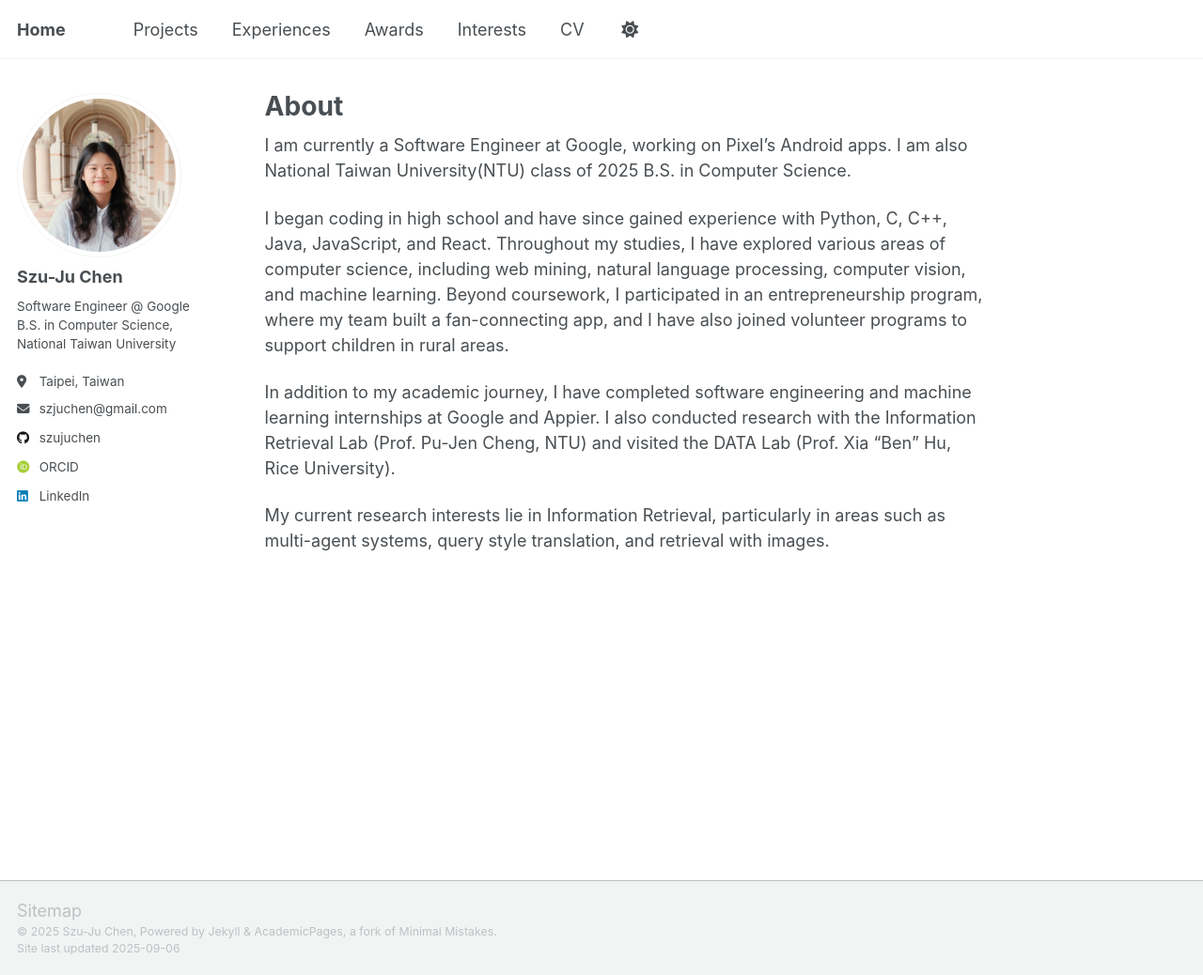
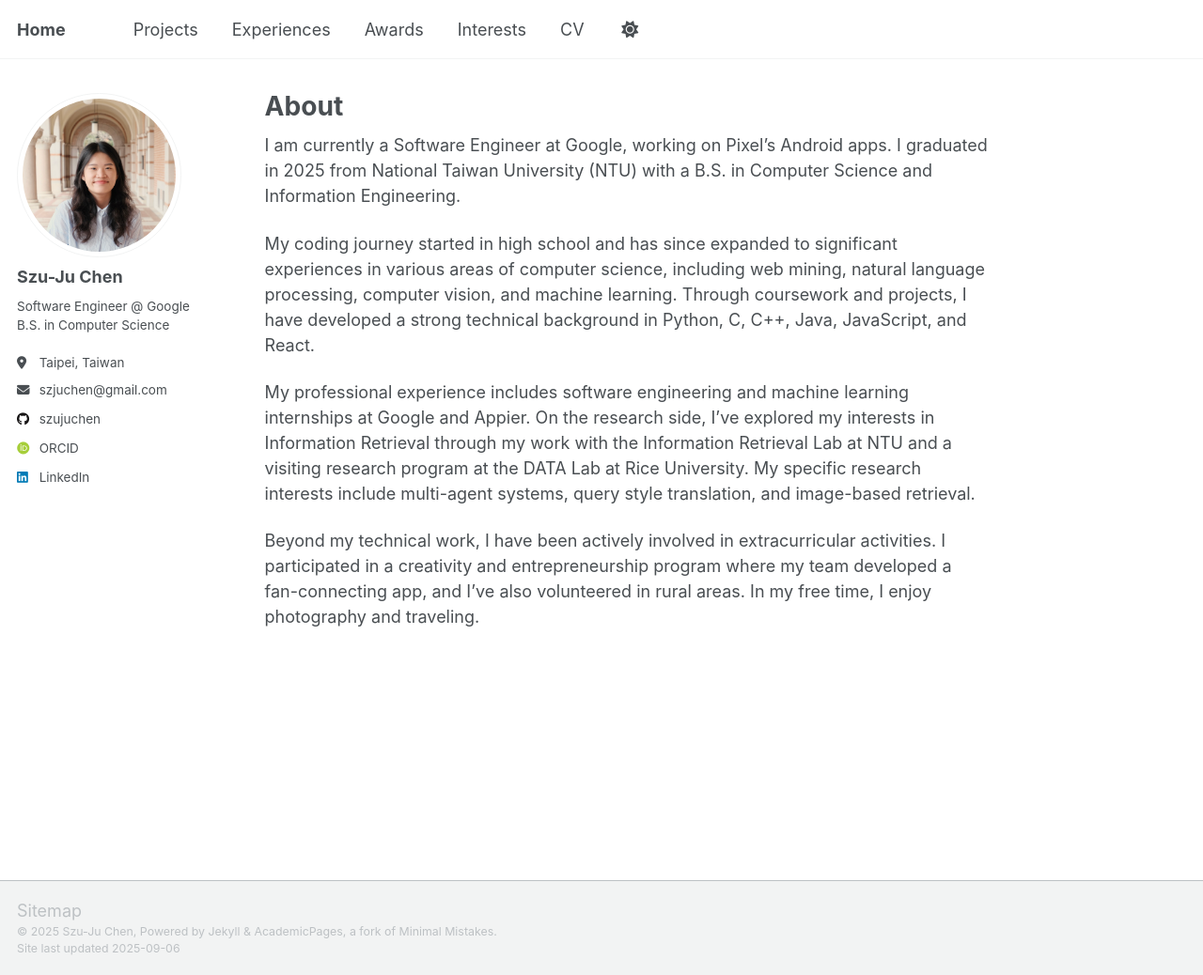
Before and after one commit to szujuchen/szujuchen.github.io, a Jekyll site: the page built from _pages/about.md, in a window 1280 px wide and 1038 px high. Shown: the whole window at 94% size. Built offline with Jekyll 4.4.1, drawn with Linux system fonts in a browser that asks for light colours; some web fonts are replaced; a script that is not in the unit is left out.

Commit message:
about page done

```diff
--- a/_config.yml
+++ b/_config.yml
@@ -25,7 +25,7 @@ author:
   avatar           : "me.jpg"
   name             : "Szu-Ju Chen"
   pronouns         : # example: "she/her"
-  bio              : "Software Engineer @ Google <br>B.S. in Computer Science, National Taiwan University"
+  bio              : "Software Engineer @ Google <br>B.S. in Computer Science"
   location         : "Taipei, Taiwan"
   employer         : #
   uri              : # URL
--- a/_pages/about.md
+++ b/_pages/about.md
@@ -5,10 +5,10 @@ author_profile: true
 pageTitle: "Szu-Ju Chen"
 ---
 
-I am currently a Software Engineer at Google, working on Pixel’s Android apps. I am also National Taiwan University(NTU) class of 2025 B.S. in Computer Science.
+I am currently a Software Engineer at Google, working on Pixel’s Android apps. I graduated in 2025 from National Taiwan University (NTU) with a B.S. in Computer Science and Information Engineering.
 
-I began coding in high school and have since gained experience with Python, C, C++, Java, JavaScript, and React. Throughout my studies, I have explored various areas of computer science, including web mining, natural language processing, computer vision, and machine learning. Beyond coursework, I participated in an entrepreneurship program, where my team built a fan-connecting app, and I have also joined volunteer programs to support children in rural areas.
+My coding journey started in high school and has since expanded to significant experiences in various areas of computer science, including web mining, natural language processing, computer vision, and machine learning. Through coursework and projects, I have developed a strong technical background in Python, C, C++, Java, JavaScript, and React.
 
-In addition to my academic journey, I have completed software engineering and machine learning internships at Google and Appier. I also conducted research with the Information Retrieval Lab (Prof. Pu-Jen Cheng, NTU) and visited the DATA Lab (Prof. Xia “Ben” Hu, Rice University).
+My professional experience includes software engineering and machine learning internships at Google and Appier. On the research side, I've explored my interests in Information Retrieval through my work with the Information Retrieval Lab at NTU and a visiting research program at the DATA Lab at Rice University. My specific research interests include multi-agent systems, query style translation, and image-based retrieval.
 
-My current research interests lie in Information Retrieval, particularly in areas such as multi-agent systems, query style translation, and retrieval with images.
+Beyond my technical work, I have been actively involved in extracurricular activities. I participated in a creativity and entrepreneurship program where my team developed a fan-connecting app, and I've also volunteered in rural areas. In my free time, I enjoy photography and traveling.
```
